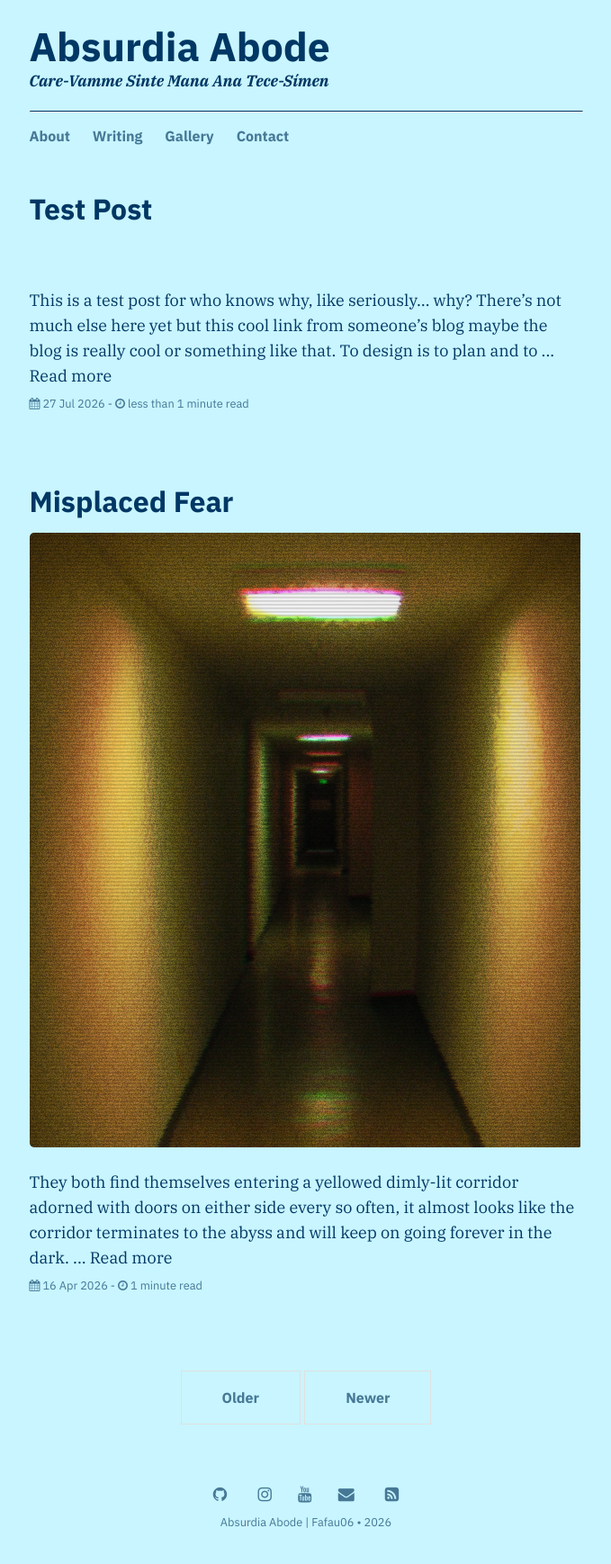
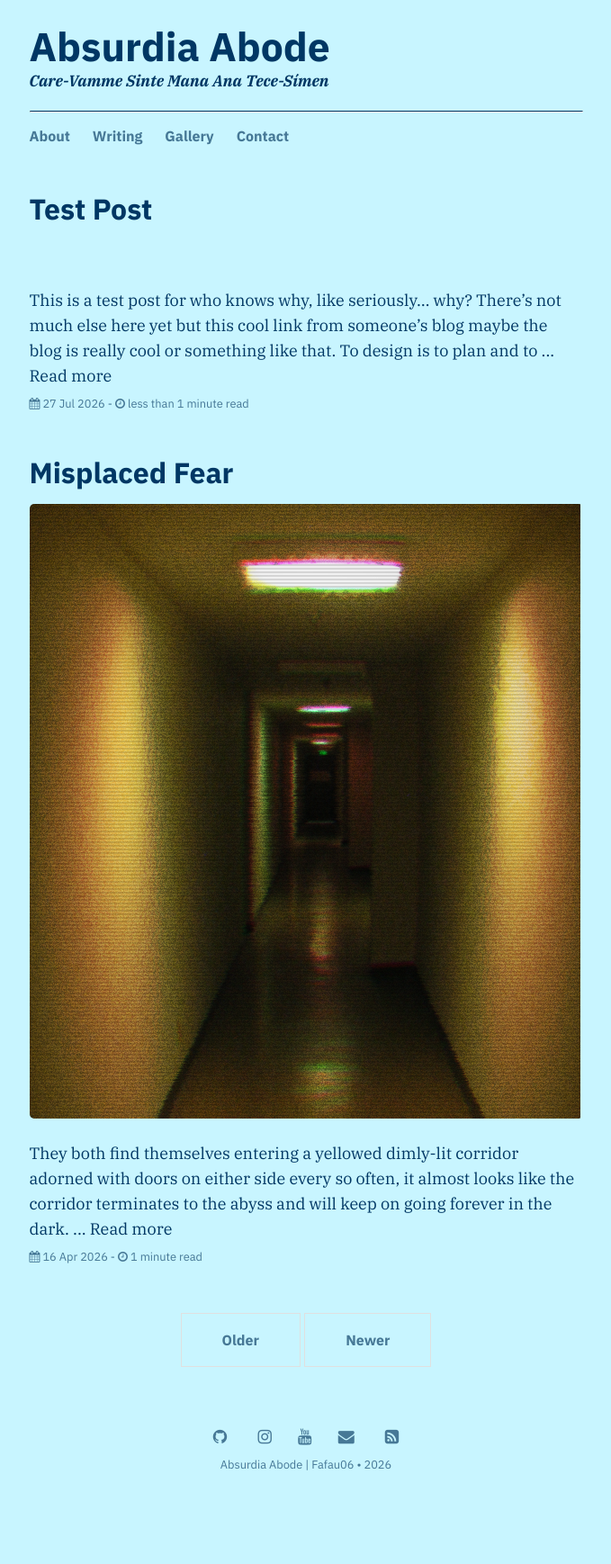
Before and after one commit to Fafau06/fafau06.github.io, a Jekyll site: the page built from index.html, in a window 1280 px wide. Shown: the whole page at 90% size, without its empty margins (300-979 px from the left). Built offline with Jekyll 4.4.1, drawn with Linux system fonts in a browser that asks for light colours; some web fonts are replaced; the list of posts is cut into pages by our own code; after the commit the page ends 1674 px from its top, so only the background shows below that.

Commit message:
Update _home.scss

```diff
--- a/_sass/_home.scss
+++ b/_sass/_home.scss
@@ -2,8 +2,9 @@
   Posts
 */
 
-.posts-container {
-  margin-bottom: 5rem;
+.posts-container
+{
+  margin-bottom: 3rem;
   padding: 0px;
   list-style: none;
 }
```
